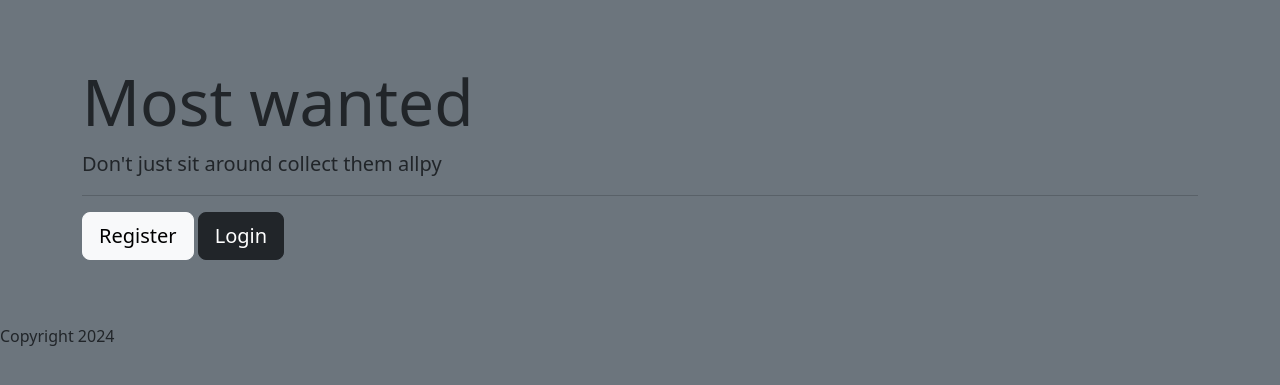
After one commit to GasinskiN/Geocaching_most_wanted, a Flask app: template app/templates/home_backup.html in a window 1280 px wide. The commit adds this page. Shown: the top 385 px of the page. Run offline with Flask 3, Linux system fonts and the light colour scheme; the template is opened without the code that fills it, so the values that code supplies are empty.

Commit message:
loggin sessions, home.html modification

```diff
--- a/app/__init__.py
+++ b/app/__init__.py
@@ -1,11 +1,15 @@
 from flask import Flask
 from flask_sqlalchemy import SQLAlchemy
+from flask_login import LoginManager
+
 
 db = SQLAlchemy()
 
 def create_app():
     app = Flask(__name__)
 
+
+    #inicjacja bazy danych
     app.config['SECRET_KEY'] = 'secret-key'
     app.config['SQLALCHEMY_DATABASE_URI'] = 'sqlite:///mostwanted.db'
 
@@ -16,6 +20,19 @@ def create_app():
     with app.app_context():
         db.create_all()
 
+    #login manager - niezbędne do zachowywania sesji użytkownika
+    login_manager = LoginManager()
+    login_manager.login_view = 'auth.login' #<- wskazuje stronę logowania
+    login_manager.init_app(app)
+
+    from .models import User
+
+    @login_manager.user_loader
+    def load_user(user_id):
+        return User.query.get(int(user_id))
+
+
+    #inicjuje kod z auth i main(???)
     from .main import main as main_blueprint
     app.register_blueprint(main_blueprint)
 
--- a/app/main.py
+++ b/app/main.py
@@ -1,4 +1,5 @@
 from flask import Blueprint, render_template
+from flask_login import current_user, login_required
 
 main = Blueprint('main', __name__)
 
@@ -7,10 +8,11 @@ main = Blueprint('main', __name__)
 #def index():
 #    return 'Hello World'
 
-@main.route('/')#homepage
+@main.route('/')
 def home():
     return render_template('home.html')
 
 @main.route('/profile')
+@login_required
 def profile():
-    return render_template('profile.html')
+    return render_template('profile.html', name=current_user.username)
--- a/app/models.py
+++ b/app/models.py
@@ -1,6 +1,9 @@
 from . import db
+from flask_login import UserMixin
 
-class User(db.Model):
+#UserMixin pozwala na zapamiętywanie użytkowniknika w bazie na podstawie cookies sesji
+
+class User(db.Model, UserMixin):
     __tablename__ = 'user'
     id = db.Column(db.Integer, primary_key=True)
     username = db.Column(db.String(50), nullable=False, unique=True)
--- /dev/null
+++ b/app/templates/home_backup.html
@@ -0,0 +1,15 @@
+{% include 'partials/header.html' %}
+
+<div class="bg-secondary p-5 rounded-lg m-3 centered">
+    <div class="container">
+      <i class="fas fa-key fa-6x"></i>
+      <h1 class="display-3">Most wanted</h1>
+      <p class="lead">Don't just sit around collect them allpy</p>
+      <hr>
+      <a class="btn btn-light btn-lg" href="/register" role="button">Register</a>
+      <a class="btn btn-dark btn-lg" href="/login" role="button">Login</a>
+
+    </div>
+</div>
+
+{% include 'partials/footer.html' %}
--- a/app/templates/profile.html
+++ b/app/templates/profile.html
@@ -19,7 +19,8 @@
             <img src="public/Profile_img.jpg" style="border-radius: 50%;">
         </div>
         <div class="col-7 pt-5 text-white">
-            <h2 class="">Jan kowalski</h2>
+<!--           <h2 class="">Jan kowalski</h2> -->
+            <h2>{{name}}</h2>
         </div>
     </div>
 </div>
--- a/requirements.txt
+++ b/requirements.txt
@@ -1,3 +1,4 @@
 flask
 python-dotenv
 flask_sqlalchemy
+flask_login
```
Also changed, not shown: app/auth.py (+10 -7 lines), app/templates/home.html (+8 -4 lines), app/public/Profile_img.jpg (renamed from public/Profile_img.jpg), app/public/most-zwierzyniecki.jpeg (renamed from public/most-zwierzyniecki.jpeg), app/public/most_grunwaldzki.jpg (renamed from public/most_grunwaldzki.jpg), app/public/most_linowy.jpg (renamed from public/most_linowy.jpg), instance/mostwanted.db.
